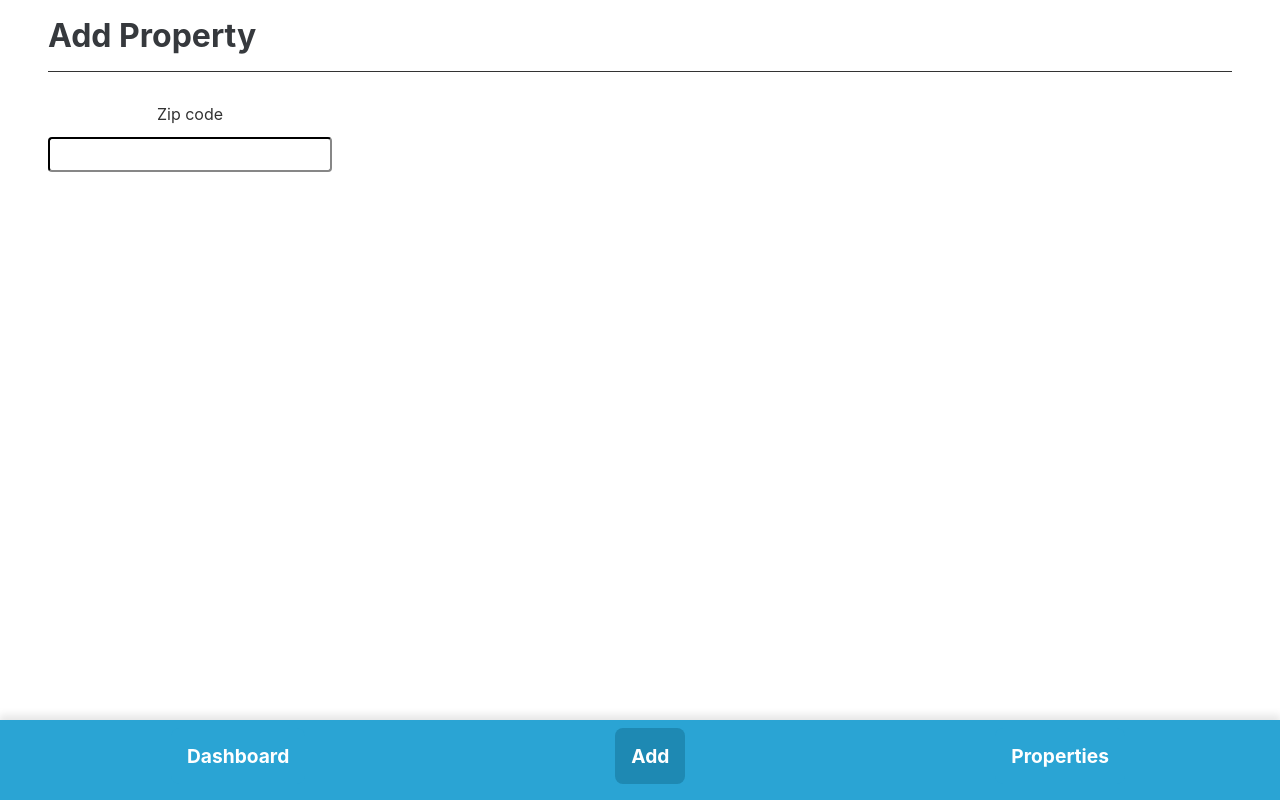
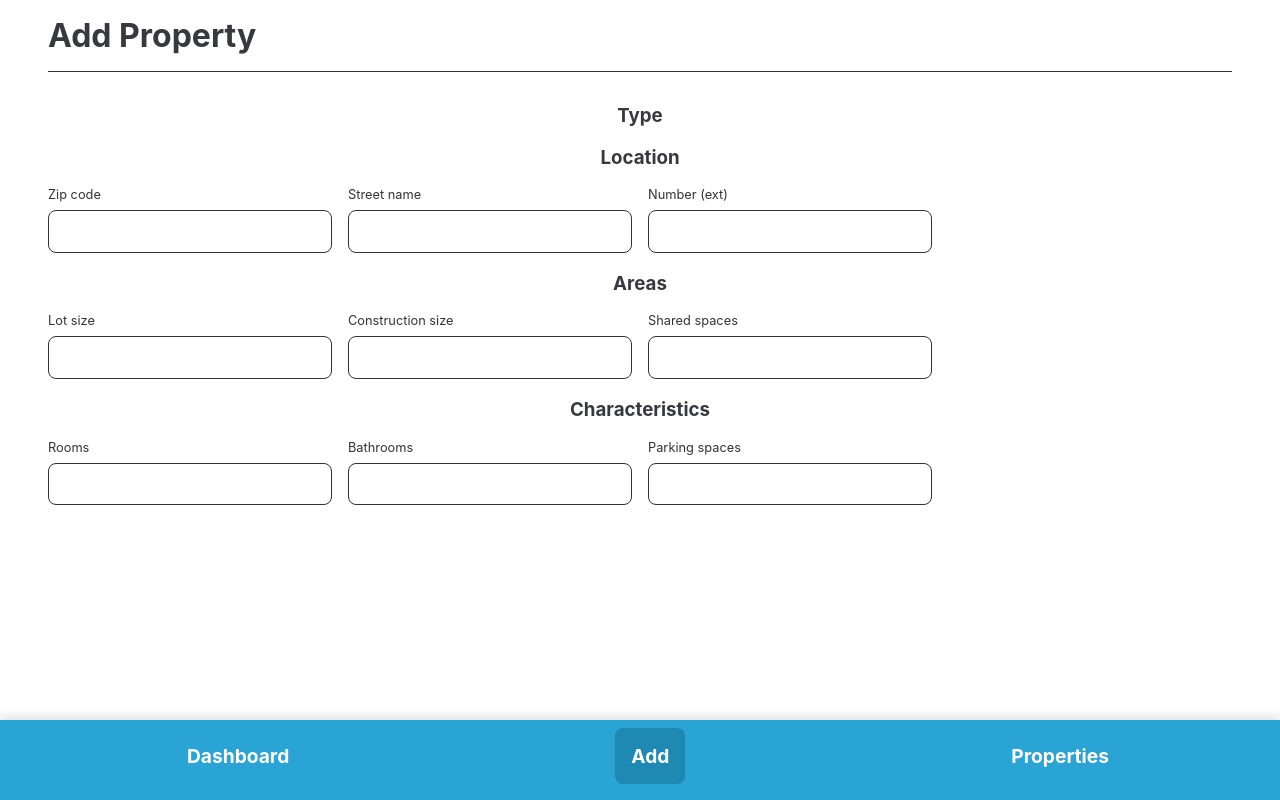
Before and after one commit to denkiapple/PropertyCreator, a React (Create React App) app: page /addproperty in a window 1280 px wide. Built offline with nearby package versions, Linux system fonts and the light colour scheme.

Commit message:
Update: PropertyForm: re-done styling and added more fields

```diff
--- a/src/Containers/PropertiesContainer.jsx
+++ b/src/Containers/PropertiesContainer.jsx
@@ -2,10 +2,9 @@ import React from "react";
 import { arrayOf, shape } from "prop-types";
 import { Header, EmptyList } from "../Components";
 import PropertyList from "./PropertyList";
+import { properties } from "../constants";
 
 const PropertiesContainer = ({}) => {
-  const properties = ["uno", "dos"];
-
   const handleSearch = () => {};
 
   return (
@@ -14,7 +13,7 @@ const PropertiesContainer = ({}) => {
       {properties.length > 1 ? (
         <PropertyList properties={properties} />
       ) : (
-        <EmptyList />
+        <EmptyList message="You have no properties, ¡try adding some!" />
       )}
     </main>
     );
--- a/src/Containers/PropertyForm.jsx
+++ b/src/Containers/PropertyForm.jsx
@@ -6,12 +6,69 @@ import styles from "./PropertyForm.module.css";
 const PropertyForm = ({ props }) => {
   return (
     <div className={styles.layout}>
+      <section>
+        <h3>Type</h3>
+      </section>
+
+      <section>
+        <h3>Location</h3>
         <Grid>
           <div className={styles.inputContainer}>
             <label className={styles.label}>Zip code</label>
             <input className={styles.input} type="text"></input>
           </div>
+
+          <div className={styles.inputContainer}>
+            <label className={styles.label}>Street name</label>
+            <input className={styles.input} type="text"></input>
+          </div>
+
+          <div className={styles.inputContainer}>
+            <label className={styles.label}>Number (ext)</label>
+            <input className={styles.input} type="text"></input>
+          </div>
         </Grid>
+      </section>
+
+      <section>
+        <h3>Areas</h3>
+        <Grid>
+          <div className={styles.inputContainer}>
+            <label className={styles.label}>Lot size</label>
+            <input className={styles.input} type="text"></input>
+          </div>
+
+          <div className={styles.inputContainer}>
+            <label className={styles.label}>Construction size</label>
+            <input className={styles.input} type="text"></input>
+          </div>
+
+          <div className={styles.inputContainer}>
+            <label className={styles.label}>Shared spaces</label>
+            <input className={styles.input} type="text"></input>
+          </div>
+        </Grid>
+      </section>
+
+      <section>
+        <h3>Characteristics</h3>
+        <Grid>
+          <div className={styles.inputContainer}>
+            <label className={styles.label}>Rooms</label>
+            <input className={styles.input} type="text"></input>
+          </div>
+
+          <div className={styles.inputContainer}>
+            <label className={styles.label}>Bathrooms</label>
+            <input className={styles.input} type="text"></input>
+          </div>
+
+          <div className={styles.inputContainer}>
+            <label className={styles.label}>Parking spaces</label>
+            <input className={styles.input} type="text"></input>
+          </div>
+        </Grid>
+      </section>
     </div>
   );
 };
--- a/src/Containers/PropertyForm.module.css
+++ b/src/Containers/PropertyForm.module.css
@@ -8,13 +8,22 @@
 
 .label {
   display: block;
-  margin-bottom: 0.8rem;
+  width: 100%;
+  text-align: left;
+  font-size: 0.8rem;
+  margin-bottom: 0.5rem;
   color: var(--color-grey);
 }
 
 .input {
-  padding: 0.5rem 0.25rem;
+  padding: 0.8rem 0.5rem;
   margin: 0;
   border-color: var(--color-grey);
-  border-radius: 0.25rem;
+  border: 1px solid var(--color-grey);
+  border-radius: 0.5rem;
 }
+
+.input:focus {
+  outline: none;
+  border-color: var(--color-brand);
+}
```
Lines whose indentation alone changed are shown as unchanged.
